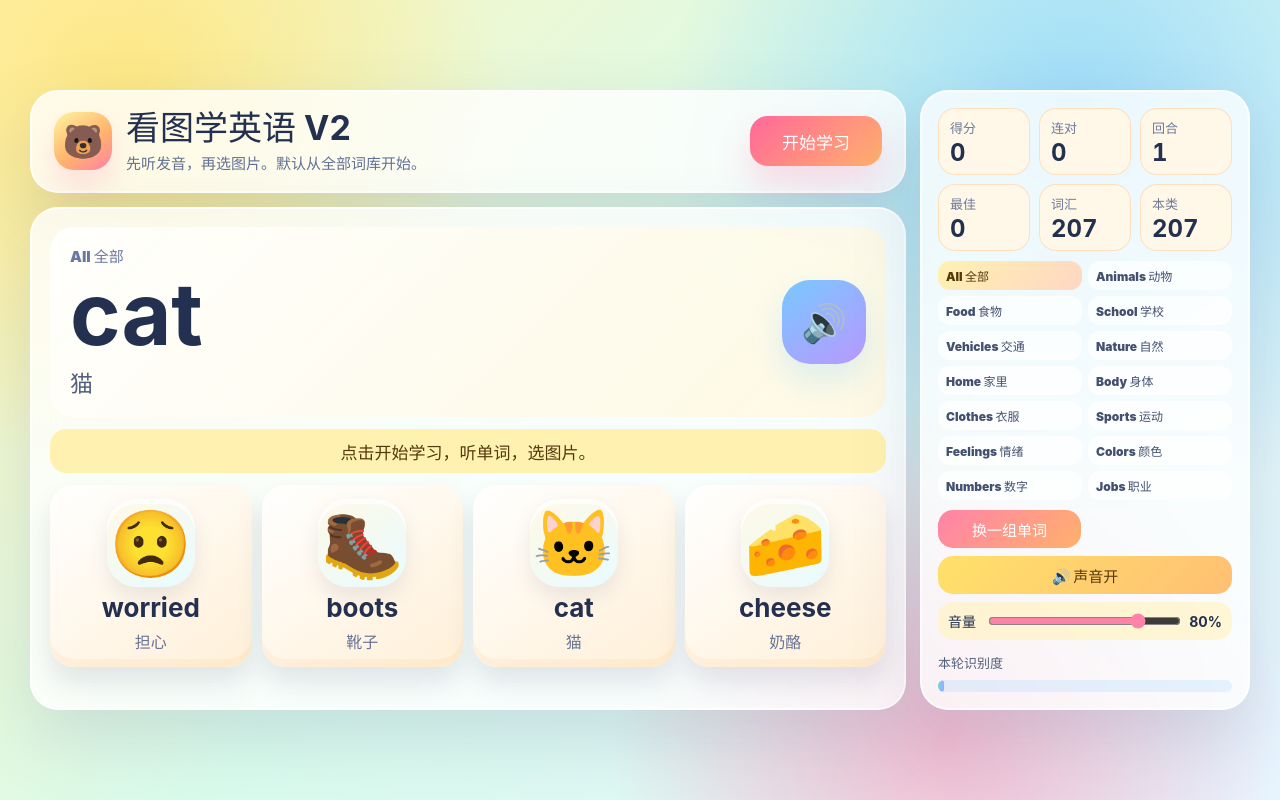
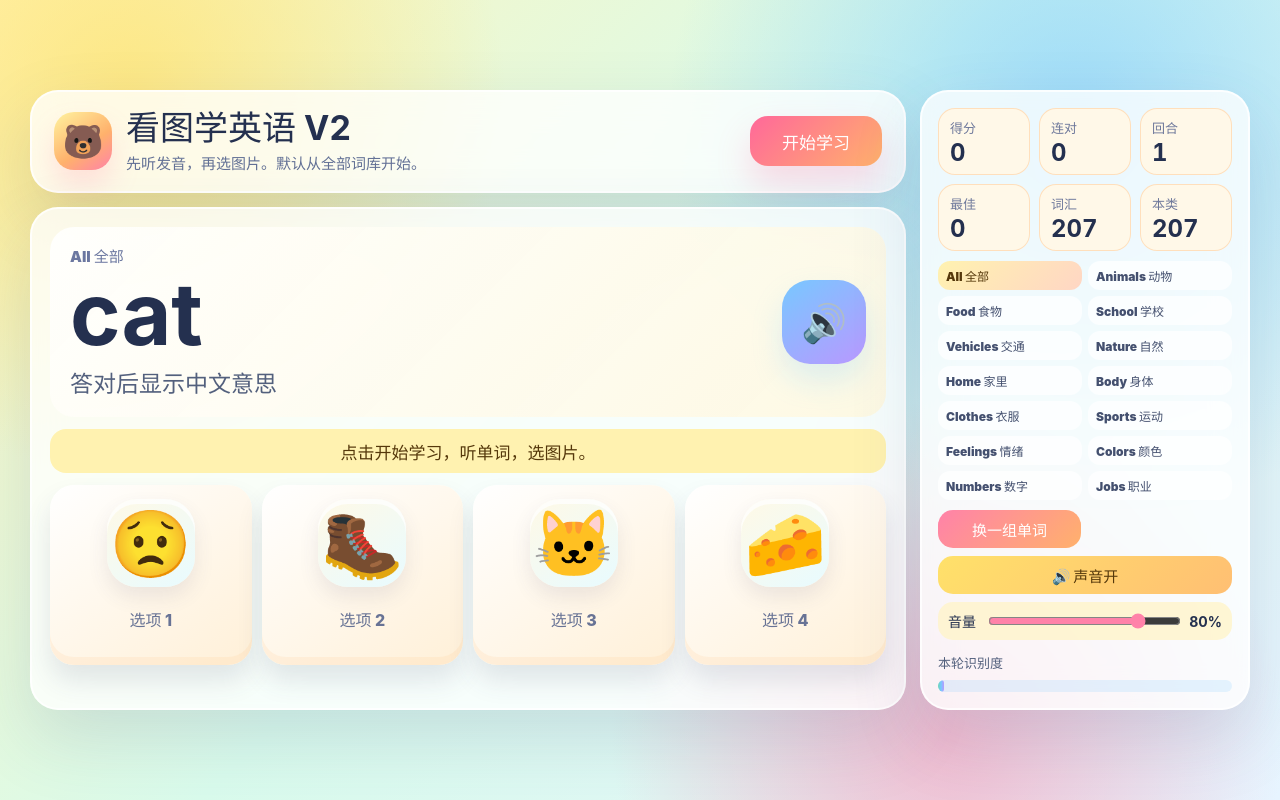
Before and after one commit to wangfan348803/kids-english-picture-game-v2, a React (Vite) app: page / in a window 1280 px wide. Built offline with nearby package versions, Linux system fonts and the light colour scheme.

Commit message:
fix: reveal answers only after correct choice

```diff
--- a/src/App.css
+++ b/src/App.css
@@ -123,6 +123,17 @@ h2 {
   font-weight: 900;
 }
 
+.target-meaning {
+  min-height: 32px;
+  color: #7b86a8;
+  font-size: 18px;
+}
+
+.target-meaning.revealed {
+  color: #53607d;
+  font-size: 23px;
+}
+
 .speaker-button {
   width: 84px;
   height: 84px;
@@ -217,6 +228,15 @@ h2 {
   color: #687395;
   font-size: 16px;
   font-weight: 850;
+}
+
+.option-mark {
+  min-height: 48px;
+  display: grid;
+  place-items: center;
+  color: #687395;
+  font-size: 17px;
+  font-weight: 950;
 }
 
 .side-panel {
--- a/src/App.tsx
+++ b/src/App.tsx
@@ -2,6 +2,7 @@ import { useEffect, useMemo, useRef, useState } from 'react'
 import './App.css'
 import { categories, type CategoryId, vocabulary, type VocabularyItem } from './data/vocabulary'
 import { GameAudio } from './logic/audio'
+import { type AnswerRevealState, getAnswerVisibility } from './logic/reveal'
 import { buildChoices, createRoundEngine, scoreCorrectAnswer, wordsForCategory } from './logic/round'
 
 type Feedback = {
@@ -23,6 +24,7 @@ function App() {
   const [volume, setVolume] = useState(() => Number(localStorage.getItem('kid-word-v2-volume') || 80))
   const [started, setStarted] = useState(false)
   const [locked, setLocked] = useState(false)
+  const [answerReveal, setAnswerReveal] = useState<AnswerRevealState>('hidden')
   const [feedback, setFeedback] = useState<Feedback>({ tone: 'idle', text: '点击开始学习，听单词，选图片。' })
 
   const categoryWords = useMemo(() => wordsForCategory(vocabulary, activeCategory), [activeCategory])
@@ -60,6 +62,7 @@ function App() {
     engineRef.current.reset(nextCategory)
     const nextTarget = engineRef.current.next()
     setLocked(false)
+    setAnswerReveal('hidden')
     setTarget(nextTarget)
     setChoices(buildChoices(vocabulary, nextTarget))
     setFeedback({ tone: 'idle', text: shouldSpeak ? '听读音，选择正确图片。' : '准备好了就点击喇叭。' })
@@ -82,6 +85,7 @@ function App() {
       const gained = scoreCorrectAnswer(streak)
       const nextScore = score + gained
       setLocked(true)
+      setAnswerReveal('revealed')
       setStreak(nextStreak)
       setScore(nextScore)
       setBest(Math.max(best, nextScore))
@@ -90,16 +94,18 @@ function App() {
       window.setTimeout(() => {
         setRound((value) => value + 1)
         const nextTarget = engineRef.current.next()
+        setAnswerReveal('hidden')
         setTarget(nextTarget)
         setChoices(buildChoices(vocabulary, nextTarget))
         setLocked(false)
         setFeedback({ tone: 'idle', text: '听读音，选择正确图片。' })
         void audio().speak(nextTarget.word)
-      }, 850)
+      }, 1450)
     } else {
       setStreak(0)
       setScore((value) => Math.max(0, value - 2))
-      setFeedback({ tone: 'try', text: `${item.word} 是「${item.meaning}」，再听一次目标词。` })
+      setAnswerReveal('hidden')
+      setFeedback({ tone: 'try', text: '还不是这张图。再听一次，只看图片再选。' })
       audio().play('wrong')
       window.setTimeout(() => void audio().speak(target.word), 360)
     }
@@ -120,6 +126,7 @@ function App() {
   }
 
   const progress = Math.min(100, Math.round((new Set([target.word, ...choices.map((item) => item.word)]).size / vocabulary.length) * 100))
+  const answerVisibility = getAnswerVisibility(answerReveal)
 
   return (
     <main className="app-shell" aria-label="儿童看图学英语升级版">
@@ -143,7 +150,9 @@ function App() {
           <div>
             <span className="section-label">{categories.find((category) => category.id === activeCategory)?.label}</span>
             <h2>{target.word}</h2>
-            <p>{target.meaning}</p>
+            <p className={answerVisibility.targetMeaning ? 'target-meaning revealed' : 'target-meaning'} aria-live="polite">
+              {answerVisibility.targetMeaning ? target.meaning : '答对后显示中文意思'}
+            </p>
           </div>
           <button className="speaker-button" type="button" onClick={replayTarget} aria-label="播放当前单词">
             🔊
@@ -153,13 +162,26 @@ function App() {
         <div className={`feedback ${feedback.tone}`}>{feedback.text}</div>
 
         <div className="choice-grid" aria-label="图片选项">
-          {choices.map((item) => (
-            <button className="word-card" type="button" key={item.word} onClick={() => chooseCard(item)} disabled={locked}>
-              <span className="picture" role="img" aria-label={item.meaning}>
+          {choices.map((item, index) => (
+            <button
+              className={answerVisibility.cardLabels ? 'word-card revealed' : 'word-card'}
+              type="button"
+              key={item.word}
+              onClick={() => chooseCard(item)}
+              disabled={locked}
+              aria-label={answerVisibility.cardLabels ? `${item.word}, ${item.meaning}` : `图片选项 ${index + 1}`}
+            >
+              <span className="picture" role="img" aria-label={answerVisibility.cardLabels ? item.meaning : `图片选项 ${index + 1}`}>
                 {item.picture}
               </span>
-              <strong>{item.word}</strong>
-              <span>{item.meaning}</span>
+              {answerVisibility.cardLabels ? (
+                <>
+                  <strong>{item.word}</strong>
+                  <span>{item.meaning}</span>
+                </>
+              ) : (
+                <span className="option-mark">选项 {index + 1}</span>
+              )}
             </button>
           ))}
         </div>
--- /dev/null
+++ b/src/logic/reveal.ts
@@ -0,0 +1,9 @@
+export type AnswerRevealState = 'hidden' | 'revealed'
+
+export function getAnswerVisibility(state: AnswerRevealState) {
+  const revealed = state === 'revealed'
+  return {
+    cardLabels: revealed,
+    targetMeaning: revealed,
+  }
+}
```
Also changed, not shown: 1 other file (tests, documents, lock files or other folders).
